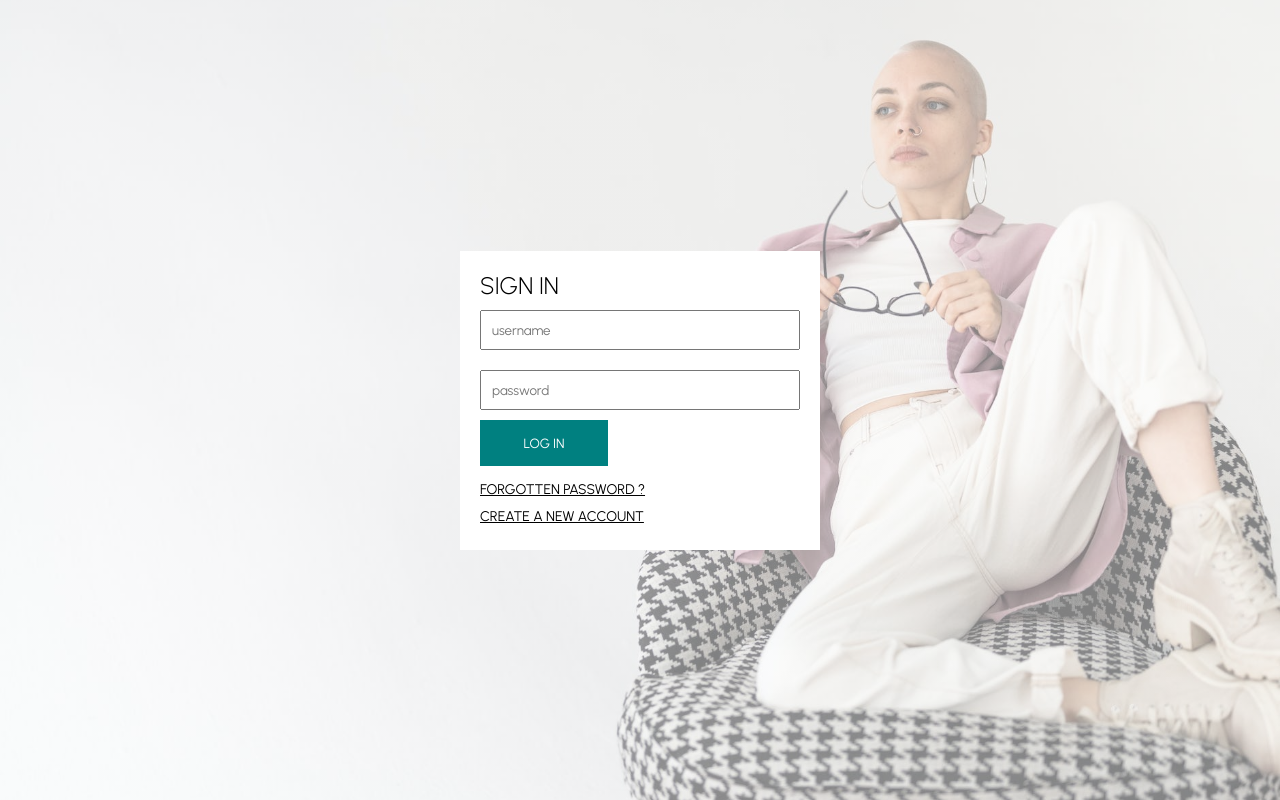
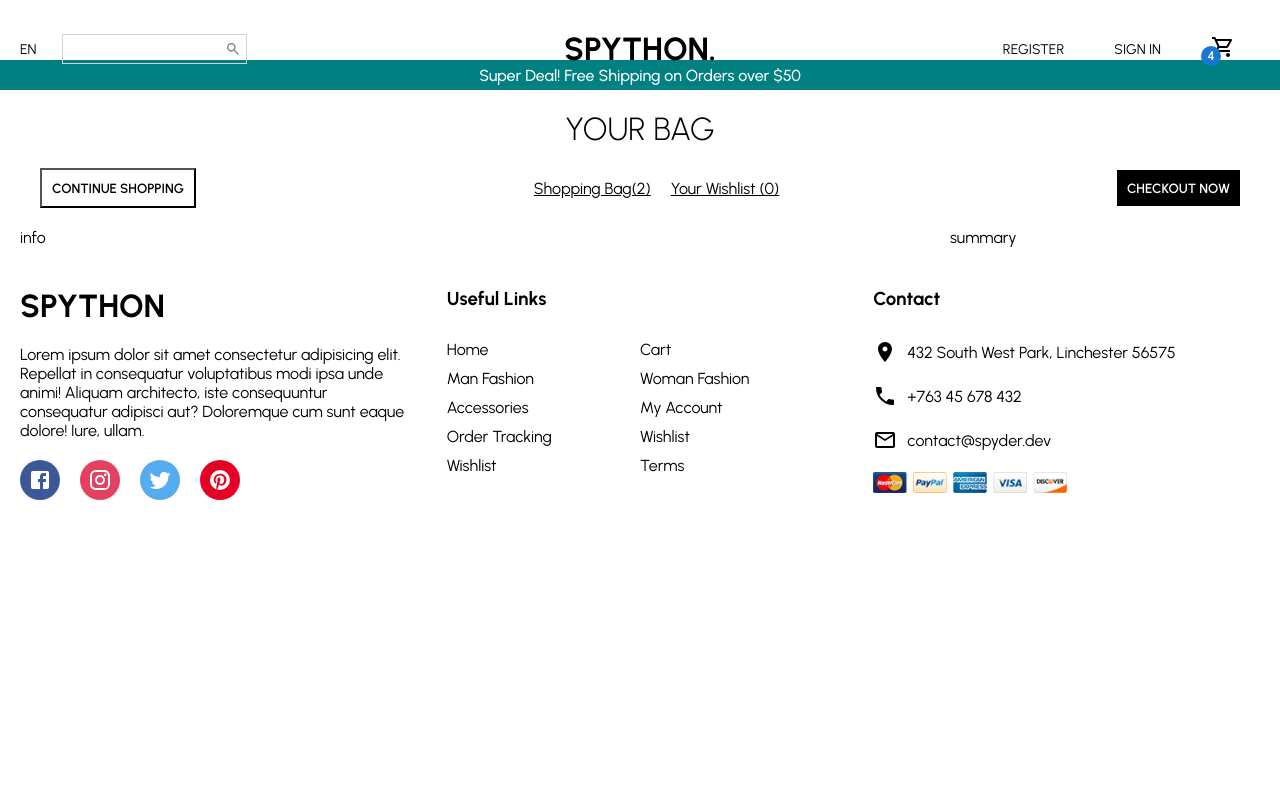
Before and after one commit to spython001/react-eCommerce, a React (Vite) app: page / in a window 1280 px wide. Built offline with nearby package versions, Linux system fonts and the light colour scheme; a web font is replaced by a local one.

Commit message:
added another image

```diff
--- a/src/App.jsx
+++ b/src/App.jsx
@@ -1,3 +1,4 @@
+import Cart from "./pages/cart/Cart"
 import Home from "./pages/home/Home"
 import Login from "./pages/login/Login"
 import ProductList from "./pages/product list/ProductList"
@@ -7,7 +8,7 @@ import Register from "./pages/register/Register"
 function App() {
   return (
     <div>
-      <Login />
+      <Cart />
     </div>
   )
 }
--- a/src/pages/cart/Cart.jsx
+++ b/src/pages/cart/Cart.jsx
@@ -0,0 +1,81 @@
+import styled from "styled-components"
+import Anouncement from "../../components/anouncement/Anouncement"
+import Footer from "../../components/footer/Footer"
+import Navbar from "../../components/navbar/Navbar"
+import "./cart.css"
+
+const Container = styled.div`
+    ;
+`
+
+const Wrapper = styled.div`
+    padding:20px;
+`
+
+const Title = styled.h1`
+    font-weight:300;
+    text-align: center;
+`
+
+const Top = styled.div`
+    display:flex;
+    align-items:center;
+    justify-content: space-between;
+    padding: 20px;
+`
+
+const TopButton = styled.button`
+    padding: 10px;
+    font-weight: 600;
+    cursor: pointer;
+    border: ${ props=>props.type === "filled" && "none"};
+    background-color: ${ props=>props.type === "filled" ? "black" : "transparent"};
+    color: ${ props=>props.type === "filled" ? "white" : "black"};
+`
+
+const TopTexts = styled.div`
+
+`
+const TopText = styled.span`
+    text-decoration: underline;
+    cursor: pointer;
+    margin: 0px 10px;
+`
+
+const Bottom = styled.div`
+    display:flex;
+    justify-content:space-between;
+
+`
+
+const Info = styled.div`
+    flex:3;
+`
+const Summary = styled.div`
+    flex:1;
+`
+
+export default function Cart() {
+  return (
+    <Container>
+        <Navbar/>
+        <Anouncement/>
+        <Wrapper>
+            <Title>YOUR BAG</Title>
+            <Top>
+                <TopButton>CONTINUE SHOPPING</TopButton>
+                <TopTexts>
+                    <TopText>Shopping Bag(2)</TopText>
+                    <TopText>Your Wishlist (0)</TopText>
+                </TopTexts>
+                <TopButton type="filled">CHECKOUT NOW</TopButton>
+            </Top>
+            <Bottom>
+                <Info>info</Info>
+                <Summary>summary</Summary>
+            </Bottom>
+        </Wrapper>
+        <Footer/>
+    </Container>
+  )
+}
```
Also changed, not shown: public/assets/comPP.png (added).
